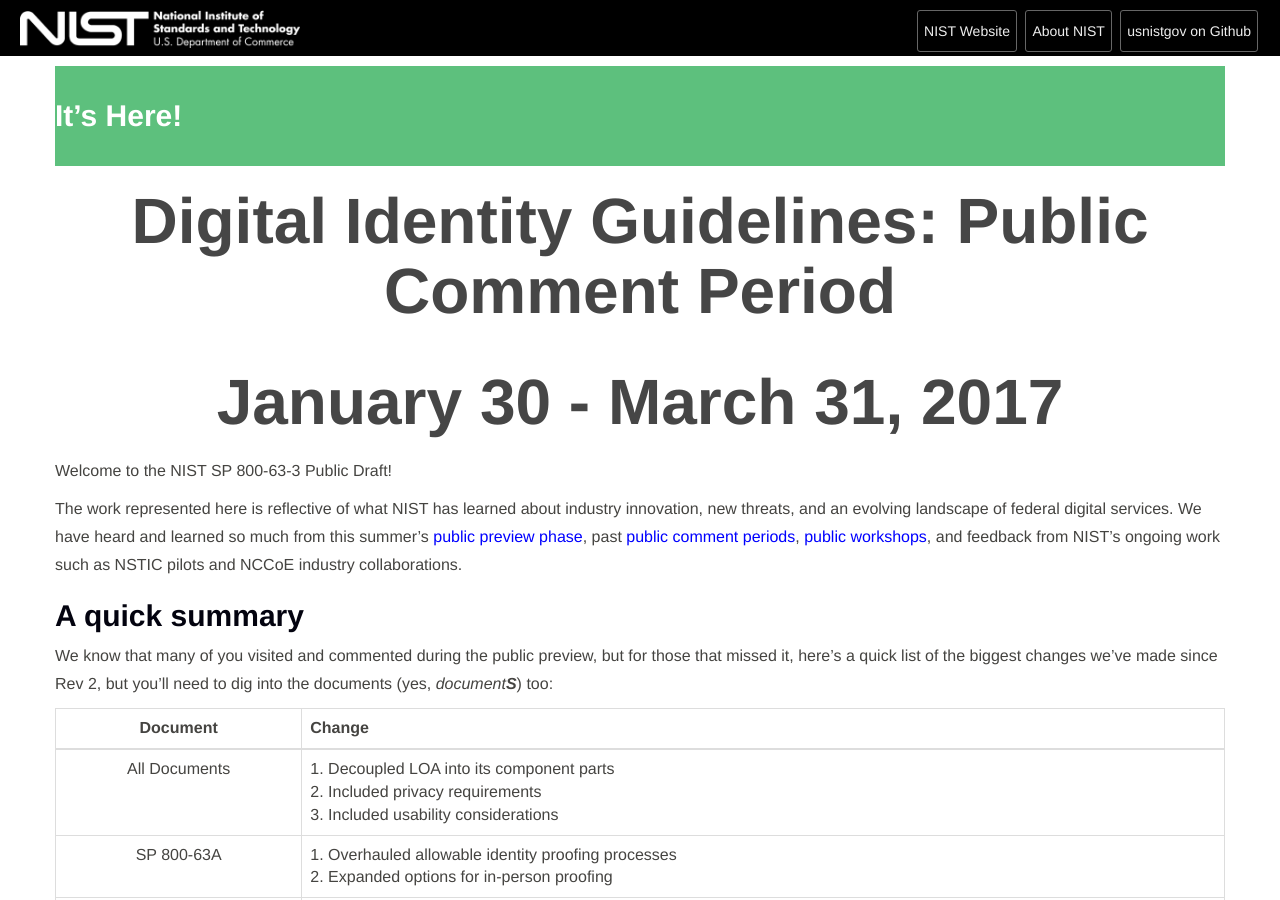
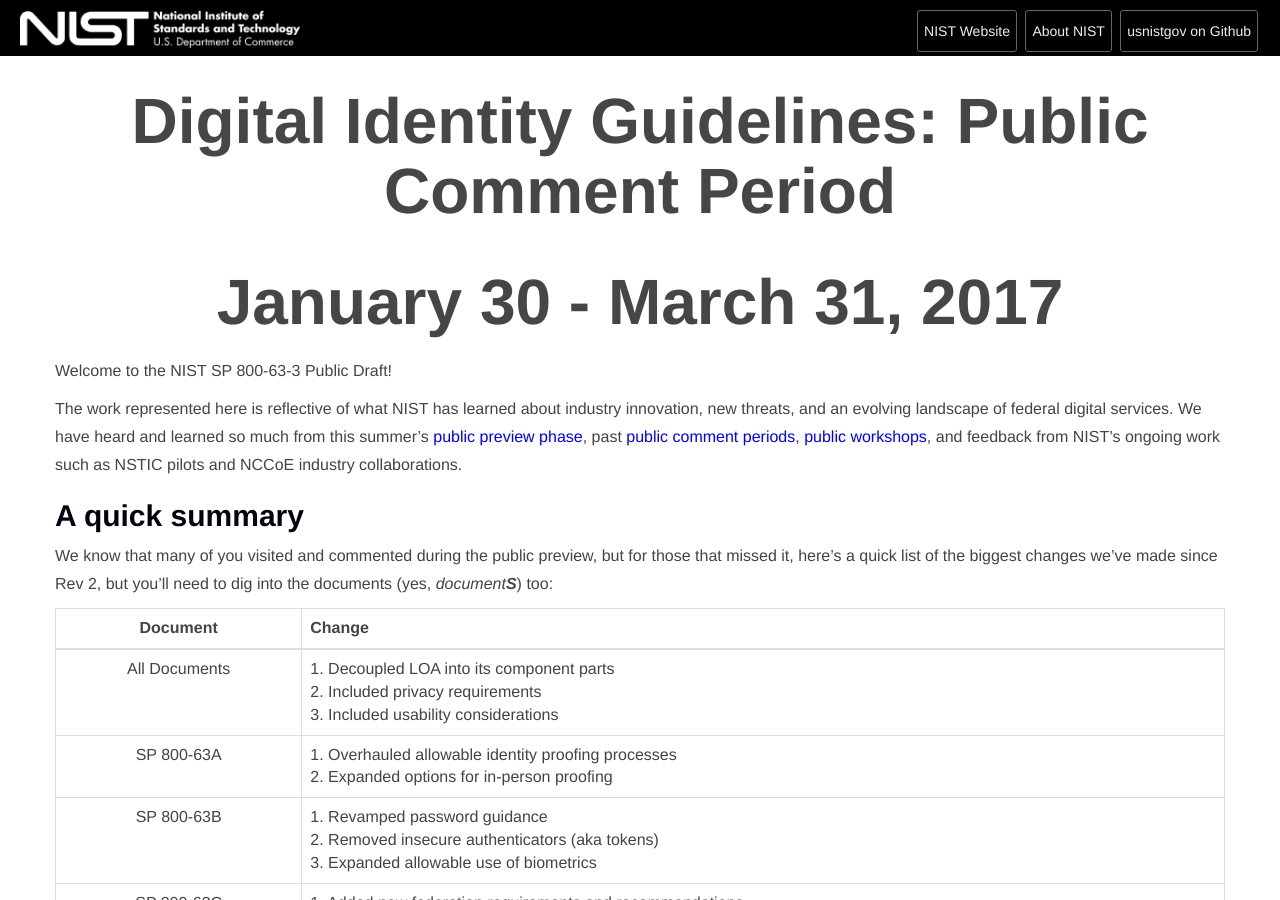
Before and after one commit to usnistgov/800-63-3, a Jekyll site: the page built from index.md, in a window 1280 px wide and 900 px high. Built offline with Jekyll 4.4.1, drawn with Linux system fonts in a browser that asks for light colours.

Commit message:
Fix formatting issues.

```diff
--- a/index.md
+++ b/index.md
@@ -5,9 +5,8 @@
 ---
 <section class="home home-title" markdown="1">
 
-## It's Here!
+# Digital Identity Guidelines: Public Comment Period
 
-# Digital Identity Guidelines: Public Comment Period
 # January 30 - March 31, 2017
 
 </section>
```
